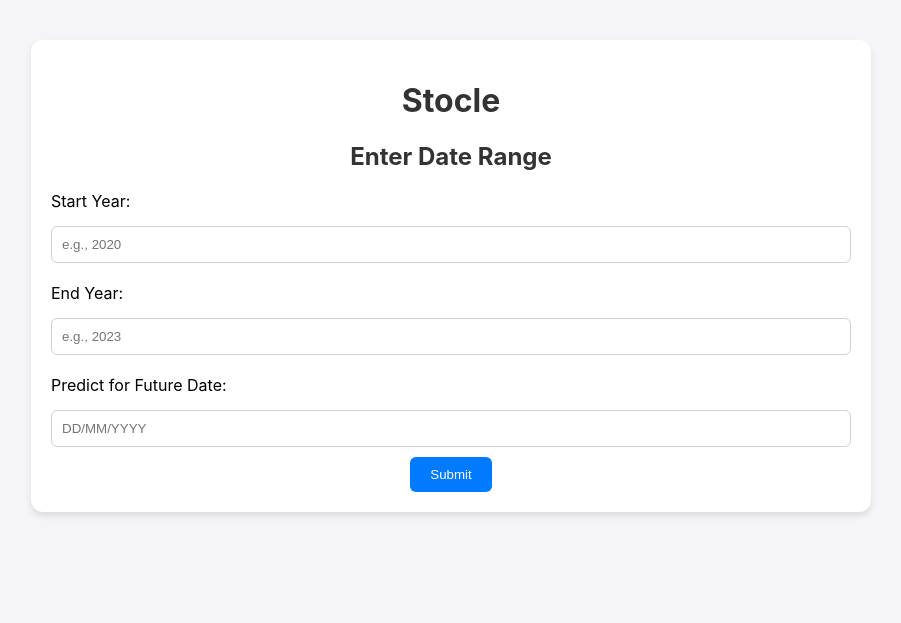
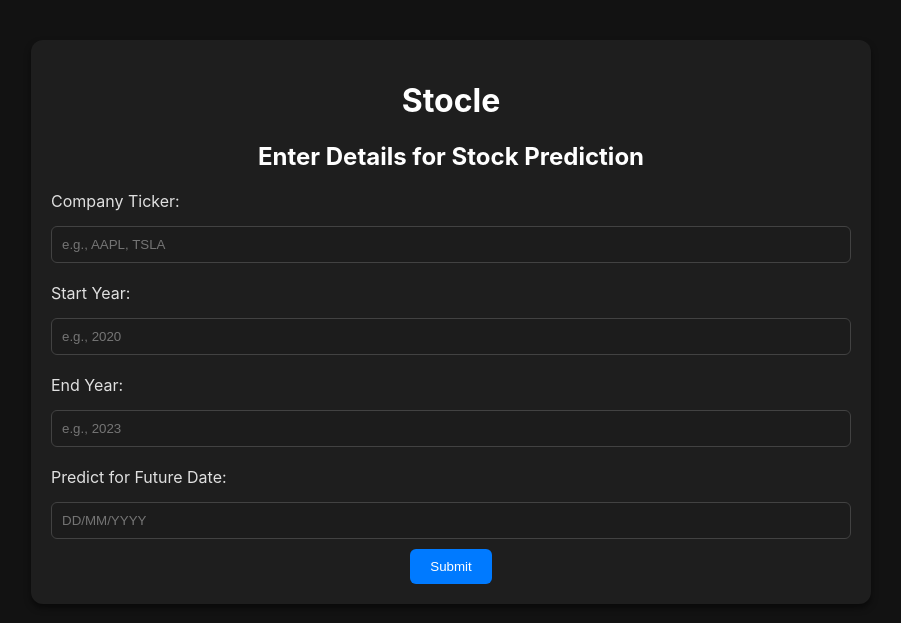
Before and after one commit to chethancr13/iStockProMax, a Flask app: page / in a window 1280 px wide. Shown: the top 623 px of the page, without its empty margins (189-1090 px from the left). Run offline with Flask 3, Linux system fonts and the light colour scheme.

Commit message:
Added dark mode, multiple stock price prediction.

```diff
--- a/webapp/app.py
+++ b/webapp/app.py
@@ -14,16 +14,25 @@ def index():
 
 @app.route('/results', methods=['POST'])
 def results():
+    # Get user inputs
+    company_name = request.form['company_name']
     start_year = request.form['start_year']
     end_year = request.form['end_year']
     future_date = request.form['future_date']
 
-    # Convert dates
+    # Construct date range
     start_date = f"{start_year}-01-01"
     end_date = f"{end_year}-12-31"
 
-    # Fetch data
-    stock_data = yf.download('AAPL', start=start_date, end=end_date)
+    # Fetch stock data dynamically
+    try:
+        stock_data = yf.download(company_name, start=start_date, end=end_date)
+        if stock_data.empty:
+            raise ValueError(f"No data found for {company_name}. Check the ticker.")
+    except Exception as e:
+        return render_template('results.html', result={"error": str(e)})
+
+    # Prepare data
     stock_data.dropna(inplace=True)
     stock_data['Daily Return'] = stock_data['Close'].pct_change()
     stock_data['5 Day Moving Avg'] = stock_data['Close'].rolling(window=5).mean()
@@ -34,43 +43,44 @@ def results():
     stock_data['Future Price'] = stock_data['Close'].shift(-1)
     stock_data.dropna(inplace=True)
 
-    # Features and target
+    # Define features and target
     features = ['Close', 'Volume', '5 Day Moving Avg', '10 Day Moving Avg', '20 Day Moving Avg', 'Volatility', 'Volume Change']
     X = stock_data[features]
     y = stock_data['Future Price']
-    X_train, X_test, y_train, y_test = train_test_split(X, y, test_size=0.2, random_state=42)
 
     # Train model
-    rf_regressor = RandomForestRegressor(n_estimators=200, max_depth=10, random_state=42)
-    rf_regressor.fit(X_train, y_train)
+    X_train, X_test, y_train, y_test = train_test_split(X, y, test_size=0.2, random_state=42)
+    model = RandomForestRegressor(n_estimators=200, max_depth=10, random_state=42)
+    model.fit(X_train, y_train)
 
     # Predict future price
-    result = predict_stock_movement(stock_data, rf_regressor, future_date, features)
+    result = predict_stock_movement(stock_data, model, future_date, features, company_name)
     return render_template('results.html', result=result)
 
-def predict_stock_movement(stock_data, model, input_date, features):
+def predict_stock_movement(stock_data, model, input_date, features, company_name):
     input_datetime = datetime.strptime(input_date, "%d/%m/%Y")
-    if input_datetime in stock_data.index:
-        date_data = stock_data.loc[input_datetime]
-        features_data = date_data[features].values.reshape(1, -1)
-        predicted_price = model.predict(features_data)[0]
-    else:
-        last_available_day = stock_data.iloc[-1]
-        days_to_future = (input_datetime - stock_data.index[-1]).days
-        last_available_day_data = last_available_day[features].values.reshape(1, -1)
-        predicted_price = last_available_day['Close']
-        for _ in range(days_to_future):
-            predicted_price = model.predict(last_available_day_data)[0]
-            last_available_day_data = np.array([predicted_price] + list(last_available_day_data[0][1:])).reshape(1, -1)
-    last_price = stock_data['Close'].iloc[-1]
-    percentage_change = float(((predicted_price - last_price)) / last_price) * 100
-    movement = 'Up' if percentage_change > 0 else 'Down'
-    return {
-        "future_date": input_date,
-        "predicted_price": round(predicted_price, 2),
-        "percentage_change": round(percentage_change, 2),
-        "movement": movement
-    }
+    try:
+        if input_datetime in stock_data.index:
+            date_data = stock_data.loc[input_datetime]
+            features_data = date_data[features].values.reshape(1, -1)
+            predicted_price = model.predict(features_data)[0]
+        else:
+            last_row = stock_data.iloc[-1]
+            predicted_price = last_row['Close']  # Placeholder for now
+
+        last_price = stock_data['Close'].iloc[-1]
+        percentage_change = ((predicted_price - last_price) / last_price) * 100
+        movement = "Up" if percentage_change > 0 else "Down"
+
+        return {
+            "company_name": company_name.upper(),
+            "future_date": input_date,
+            "predicted_price": round(predicted_price, 2),
+            "percentage_change": round(percentage_change, 2),
+            "movement": movement
+        }
+    except Exception as e:
+        return {"error": str(e)}
 
 if __name__ == '__main__':
     app.run(debug=True)
--- a/webapp/static/css/styles.css
+++ b/webapp/static/css/styles.css
@@ -1,48 +1,66 @@
+/* General Styles */
 body {
     font-family: -apple-system, BlinkMacSystemFont, "Segoe UI", Roboto, "Helvetica Neue", Arial, sans-serif;
-    background-color: #f5f5f7;
+    background-color: #121212; /* Dark background for the body */
+    color: #f5f5f5; /* Light text for contrast */
     margin: 0;
     padding: 0;
 }
 
+/* Container Styles */
 .container {
     max-width: 800px;
     margin: 40px auto;
     padding: 20px;
-    background: #ffffff;
+    background: #1e1e1e; /* Slightly lighter dark background */
     border-radius: 12px;
-    box-shadow: 0 4px 6px rgba(0, 0, 0, 0.1);
+    box-shadow: 0 4px 6px rgba(0, 0, 0, 0.5); /* Subtle shadow for depth */
     text-align: center;
 }
 
+/* Header Styles */
 h1, h2 {
-    color: #333;
+    color: #ffffff; /* Bright white for headings */
 }
 
+/* Label Styles */
 label {
     display: block;
     margin: 10px 0 5px;
     text-align: left;
+    color: #e0e0e0; /* Slightly muted text for labels */
 }
 
+/* Input Styles */
 input {
     width: 100%;
     padding: 10px;
     margin: 10px 0;
-    border: 1px solid #d1d1d6;
+    border: 1px solid #424242; /* Darker border for inputs */
     border-radius: 6px;
     box-sizing: border-box;
+    background-color: #1c1c1c; /* Dark background for inputs */
+    color: #ffffff; /* Light text for inputs */
 }
 
-button {
+/* Button Styles */
+button, a.button {
     padding: 10px 20px;
-    background: #007aff;
+    background: #007aff; /* Vibrant blue for call-to-action */
     color: white;
     border: none;
     border-radius: 6px;
     cursor: pointer;
+    text-decoration: none;
+    transition: background 0.3s ease;
 }
 
-button:hover {
-    background: #0051a8;
+button:hover, a.button:hover {
+    background: #0051a8; /* Darker blue on hover */
 }
+
+/* Error Message */
+p[style*="color: red"] {
+    font-weight: bold;
+    margin-top: 20px;
+}
--- a/webapp/templates/index.html
+++ b/webapp/templates/index.html
@@ -10,13 +10,20 @@
     <div class="container">
         <h1>Stocle</h1>
         <form action="/results" method="POST">
-            <h2>Enter Date Range</h2>
+            <h2>Enter Details for Stock Prediction</h2>
+
+            <!-- Company Name Input -->
+            <label for="company_name">Company Ticker:</label>
+            <input type="text" id="company_name" name="company_name" placeholder="e.g., AAPL, TSLA" required>
+
+            <!-- Date Range Inputs -->
             <label for="start_year">Start Year:</label>
             <input type="text" id="start_year" name="start_year" placeholder="e.g., 2020" required>
 
             <label for="end_year">End Year:</label>
             <input type="text" id="end_year" name="end_year" placeholder="e.g., 2023" required>
 
+            <!-- Future Prediction Date -->
             <label for="future_date">Predict for Future Date:</label>
             <input type="text" id="future_date" name="future_date" placeholder="DD/MM/YYYY" required>
 
```
Also changed, not shown: webapp/templates/results.html (+10 -5 lines).
